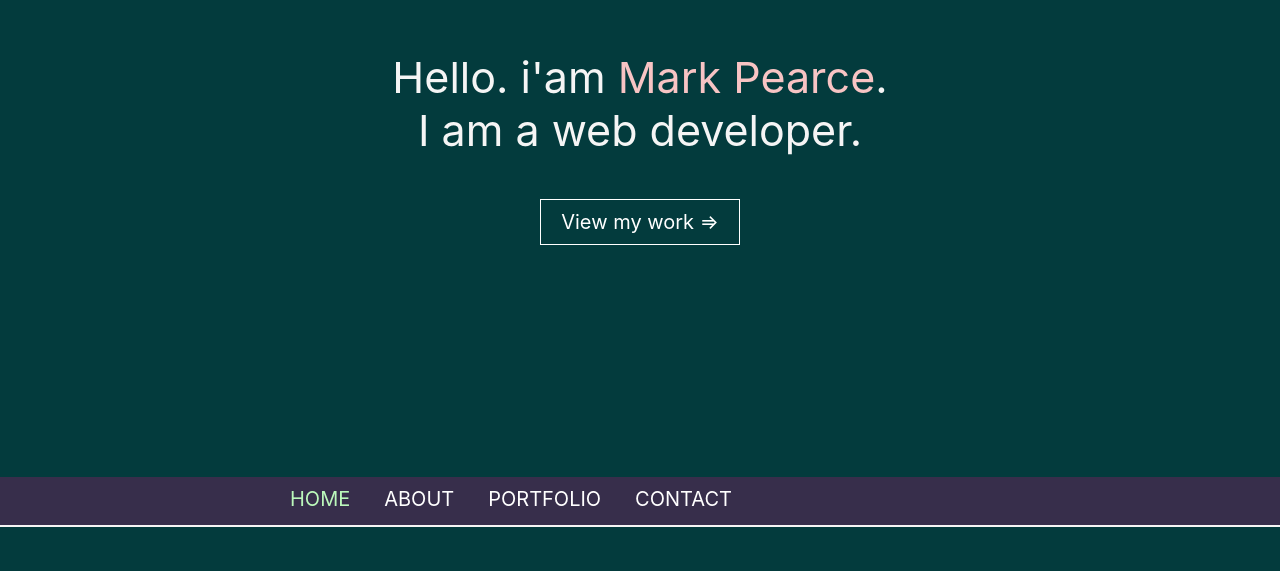
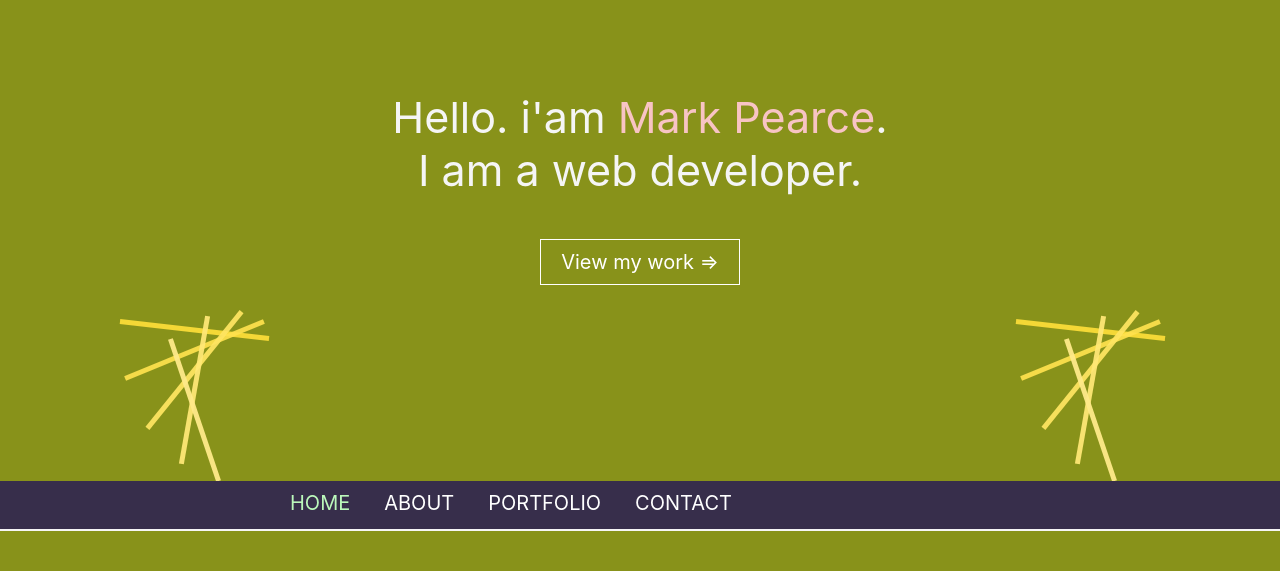
Before and after one commit to niksein007/portfolio, a React (Create React App) app: page / in a window 1280 px wide. Shown: the part 229-800 px from the top of the page. Built offline with nearby package versions, Linux system fonts and the light colour scheme.

Commit message:
header animation

```diff
--- a/src/App.js
+++ b/src/App.js
@@ -31,12 +31,12 @@
         image:dice
       },
 
-      {
-        name: "Instagram clone",
-        url: "https://niksein007.github.io/instagramclone/",
-        tools:'React Js',
-        image:instagram
-      }
+      // {
+      //   name: "Instagram clone",
+      //   url: "https://niksein007.github.io/instagramclone/",
+      //   tools:'React Js',
+      //   image:instagram
+      // }
     ],
 
     display: false
--- a/src/components/Header.js
+++ b/src/components/Header.js
@@ -20,7 +20,10 @@
   render() {
     return (
       <header id='header'>
-        {/* <ul className='animate'>
+        <ul className='animate'>
+          <li></li>
+          <li></li>
+          <li></li>
           <li></li>
           <li></li>
           <li></li>
@@ -29,8 +32,9 @@
           <li></li>
           <li></li>
 
-        </ul> */}
 
+        </ul>
+<div id='space'></div>
         <div id="paragraph">
           <p id="one">
             Hello. i'am <span>Mark Pearce</span>.
--- a/src/components/headerCom/navbarStyle/Navbar.css
+++ b/src/components/headerCom/navbarStyle/Navbar.css
@@ -1,5 +1,5 @@
 nav {
-  position: relative;
+  position: absolute;
   display: block;
   width: 100%;
   display: -webkit-box;
--- a/src/components/headerCom/navbarStyle/Navbar.scss
+++ b/src/components/headerCom/navbarStyle/Navbar.scss
@@ -1,6 +1,6 @@
 
 nav {
-  position: relative;
+  position: absolute;
 
     display: block;
      width: 100%;
--- a/src/components/headerStyle/Header.css
+++ b/src/components/headerStyle/Header.css
@@ -1,14 +1,135 @@
 header {
   display: block;
   background-color: #033b3d;
+  overflow: hidden;
+  width: 100%;
+  height: 100vh;
+  -webkit-animation: head 15s linear infinite;
+          animation: head 15s linear infinite;
+}
+
+header .animate {
+  position: absolute;
+  top: 0;
+  left: 0;
   width: 100%;
   height: 100vh;
 }
 
-header #paragraph {
-  display: inline-block;
-  width: 100%;
-  margin-top: 45vh;
+header .animate li {
+  position: absolute;
+  list-style-type: none;
+  display: block;
+  width: 5px;
+  height: 125px;
+  background-color: snow;
+  -webkit-animation: animate 5s linear infinite;
+          animation: animate 5s linear infinite;
+  bottom: -10px;
+}
+
+header .animate li:nth-child(1) {
+  left: 15%;
+  width: 5px;
+  height: 150px;
+  -webkit-animation-delay: 0ms;
+          animation-delay: 0ms;
+  -webkit-animation-duration: 5s;
+          animation-duration: 5s;
+}
+
+header .animate li:nth-child(2) {
+  left: 15%;
+  width: 5px;
+  height: 150px;
+  -webkit-animation-delay: 100ms;
+          animation-delay: 100ms;
+  -webkit-animation-duration: 5s;
+          animation-duration: 5s;
+}
+
+header .animate li:nth-child(3) {
+  left: 15%;
+  width: 5px;
+  height: 150px;
+  -webkit-animation-delay: 200ms;
+          animation-delay: 200ms;
+  -webkit-animation-duration: 5s;
+          animation-duration: 5s;
+}
+
+header .animate li:nth-child(4) {
+  left: 15%;
+  width: 5px;
+  height: 150px;
+  -webkit-animation-delay: 300ms;
+          animation-delay: 300ms;
+  -webkit-animation-duration: 5s;
+          animation-duration: 5s;
+}
+
+header .animate li:nth-child(5) {
+  left: 15%;
+  width: 5px;
+  height: 150px;
+  -webkit-animation-delay: 400ms;
+          animation-delay: 400ms;
+  -webkit-animation-duration: 5s;
+          animation-duration: 5s;
+}
+
+header .animate li:nth-child(6) {
+  left: 85%;
+  width: 5px;
+  height: 150px;
+  -webkit-animation-delay: 0ms;
+          animation-delay: 0ms;
+  -webkit-animation-duration: 5s;
+          animation-duration: 5s;
+}
+
+header .animate li:nth-child(7) {
+  left: 85%;
+  width: 5px;
+  height: 150px;
+  -webkit-animation-delay: 100ms;
+          animation-delay: 100ms;
+  -webkit-animation-duration: 5s;
+          animation-duration: 5s;
+}
+
+header .animate li:nth-child(8) {
+  left: 85%;
+  width: 5px;
+  height: 150px;
+  -webkit-animation-delay: 200ms;
+          animation-delay: 200ms;
+  -webkit-animation-duration: 5s;
+          animation-duration: 5s;
+}
+
+header .animate li:nth-child(9) {
+  left: 85%;
+  width: 5px;
+  height: 150px;
+  -webkit-animation-delay: 300ms;
+          animation-delay: 300ms;
+  -webkit-animation-duration: 5s;
+          animation-duration: 5s;
+}
+
+header .animate li:nth-child(10) {
+  left: 85%;
+  width: 5px;
+  height: 150px;
+  -webkit-animation-delay: 400ms;
+          animation-delay: 400ms;
+  -webkit-animation-duration: 5s;
+          animation-duration: 5s;
+}
+
+header #space {
+  margin-top: 40vh;
 }
 
 header #paragraph p {
@@ -16,7 +137,7 @@
   color: whitesmoke;
   font-size: 31px;
   text-align: center;
-  margin-top: 0;
+  margin-top: 0vh;
 }
 
 header #paragraph p#one {
@@ -28,6 +149,7 @@
 }
 
 header #headerAnchor {
+  position: relative;
   display: block;
   text-align: center;
   text-decoration: none;
@@ -39,7 +161,7 @@
   width: 200px;
   margin: auto;
   background-color: rgba(165, 42, 42, 0);
-  margin-bottom: 21vh;
+  margin-bottom: 32vh;
 }
 
 header #headerAnchor:hover {
@@ -52,6 +174,72 @@
           transform: rotate(90deg);
 }
 
+@-webkit-keyframes animate {
+  0% {
+    -webkit-transform: translateY(0) rotateZ(0deg);
+            transform: translateY(0) rotateZ(0deg);
+    border-radius: 0;
+    opacity: 1;
+  }
+  25% {
+    background-color: gold;
+  }
+  50% {
+    background-color: gold;
+  }
+  100% {
+    -webkit-transform: translateY(-1000px) rotateZ(1440deg);
+            transform: translateY(-1000px) rotateZ(1440deg);
+    opacity: 0.5;
+    background-color: cadetblue;
+  }
+}
+
+@keyframes animate {
+  0% {
+    -webkit-transform: translateY(0) rotateZ(0deg);
+            transform: translateY(0) rotateZ(0deg);
+    border-radius: 0;
+    opacity: 1;
+  }
+  25% {
+    background-color: gold;
+  }
+  50% {
+    background-color: gold;
+  }
+  100% {
+    -webkit-transform: translateY(-1000px) rotateZ(1440deg);
+            transform: translateY(-1000px) rotateZ(1440deg);
+    opacity: 0.5;
+    background-color: cadetblue;
+  }
+}
+
+@-webkit-keyframes head {
+  0% {
+    background-color: #033b3d;
+  }
+  50% {
+    background-color: #aaa811;
+  }
+  100% {
+    background-color: #033b3d;
+  }
+}
+
+@keyframes head {
+  0% {
+    background-color: #033b3d;
+  }
+  50% {
+    background-color: #aaa811;
+  }
+  100% {
+    background-color: #033b3d;
+  }
+}
+
 @media (min-width: 600px) {
   header #paragraph {
     margin-top: 35vh;
@@ -60,7 +248,7 @@
     font-size: 43px;
   }
   header #headerAnchor {
-    margin-bottom: 29vh;
+    margin-bottom: 24.5vh;
   }
 }
 /*# sourceMappingURL=Header.css.map */
--- a/src/components/headerStyle/Header.scss
+++ b/src/components/headerStyle/Header.scss
@@ -1,38 +1,120 @@
 header {
   display: block;
   background-color: rgb(3, 59, 61);
-
+  overflow: hidden;
   width: 100%;
   height: 100vh;
-
-  // .animate{
-  //   position: absolute;
-  //   top: 0;
-  //   left: 0;
-  //   width: 100%;
-  //   height: 100vh;
-
-  //   li{
-  //     position: absolute;
-  //     list-style-type: none;
-  //     display: block;
-  //     width: 25px ;
-  //     height: 25px;
-  //     background-color: snow;
-  //   }
-  // }
+  animation: head 15s linear infinite ;
 
 
+  .animate{
+    position: absolute;
+    top: 0;
+    left: 0;
+    width: 100%;
+    height: 100vh;
+
+    li{
+      position: absolute;
+      list-style-type: none;
+      display: block;
+      width: 5px ;
+      height: 125px;
+      background-color: snow;
+      animation: animate 5s linear infinite ;
+      bottom: -10px;
+    &:nth-child(1){
+      left: 15%;
+      width: 5px;
+      height: 150px;
+      animation-delay: 0ms;
+      animation-duration: 5s;
+    }
+
+    &:nth-child(2){
+      left: 15%;
+      width: 5px;
+      height: 150px;
+      animation-delay: 100ms;
+      animation-duration: 5s;
+
+    }
+    &:nth-child(3){
+      left: 15%;
+      width: 5px;
+      height: 150px;
+      animation-delay: 200ms;
+      animation-duration: 5s;
+
+    }
+    &:nth-child(4){
+      left: 15%;
+      width: 5px;
+      height: 150px;
+      animation-delay: 300ms;
+      animation-duration: 5s;
+
+    }
+    &:nth-child(5){
+      left: 15%;
+      width: 5px;
+      height: 150px;
+      animation-delay: 400ms;
+      animation-duration: 5s;
+
+    }
+    &:nth-child(6){
+      left: 85%;
+      width: 5px;
+      height: 150px;
+      animation-delay: 0ms;
+      animation-duration: 5s;
+
+    }
+    &:nth-child(7){
+      left: 85%;
+      width: 5px;
+      height: 150px;
+      animation-delay: 100ms;
+      animation-duration: 5s;
+
+    }
+    &:nth-child(8){
+      left: 85%;
+      width: 5px;
+      height: 150px;
+      animation-delay: 200ms;
+      animation-duration: 5s;
+
+    }
+    &:nth-child(9){
+      left: 85%;
+      width: 5px;
+      height: 150px;
+      animation-delay: 300ms;
+      animation-duration: 5s;
+
+    }
+    &:nth-child(10){
+      left: 85%;
+      width: 5px;
+      height: 150px;
+      animation-delay: 400ms;
+      animation-duration: 5s;
+
+    }
+  }
+  }
+  #space{
+    margin-top: 40vh;
+  }
   #paragraph {
-    display: inline-block;
-    width: 100%;
-    margin-top: 45vh;
     p {
       display: block;
       color: whitesmoke;
       font-size: 31px;
       text-align: center;
-      margin-top: 0;
+      margin-top: 0vh;
     }
     p#one {
       margin-bottom: 1px;
@@ -45,6 +127,7 @@
 
   //Note if display is not set to block the margin auto will not center the element
   #headerAnchor {
+    position: relative;
     display: block;
     text-align: center;
     text-decoration: none;
@@ -56,7 +139,7 @@
     width: 200px;
     margin: auto;
     background-color: rgba(165, 42, 42, 0);
-    margin-bottom: 21vh;
+    margin-bottom: 32vh;
   }
 
   #headerAnchor:hover{
@@ -71,6 +154,40 @@
 
 }
 
+@keyframes animate {
+  0%{
+    transform: translateY(0) rotateZ(0deg);
+    border-radius: 0;
+    opacity: 1;
+  }
+  25%{
+    background-color: gold;
+  }
+
+  50%{
+    background-color: gold;
+  }
+  100%{
+    transform: translateY(-1000px) rotateZ(1440deg);
+    opacity: 0.5;
+    background-color: cadetblue;
+  }
+}
+
+
+@keyframes head {
+  0%{
+    background-color: rgb(3, 59, 61);
+  }
+
+
+  50%{
+    background-color: rgb(170, 168, 17);
+  }
+  100%{
+    background-color: rgb(3, 59, 61);
+  }
+}
 @media (min-width:600px){
   header{
     #paragraph {
@@ -86,7 +203,7 @@
     }
 
     #headerAnchor{
-      margin-bottom: 29vh;
+      margin-bottom: 24.5vh;
     }
   }
 }
--- a/src/components/sectionCom/aboutStyle/About.scss
+++ b/src/components/sectionCom/aboutStyle/About.scss
@@ -1,5 +1,4 @@
 .about{
-
     .topHeaderAbout{
         position: relative;
         animation-name: example;
```
Also changed, not shown: src/components/headerCom/Navbar.js (line endings or trailing spaces), 2 other files (tests, documents, lock files or other folders).
